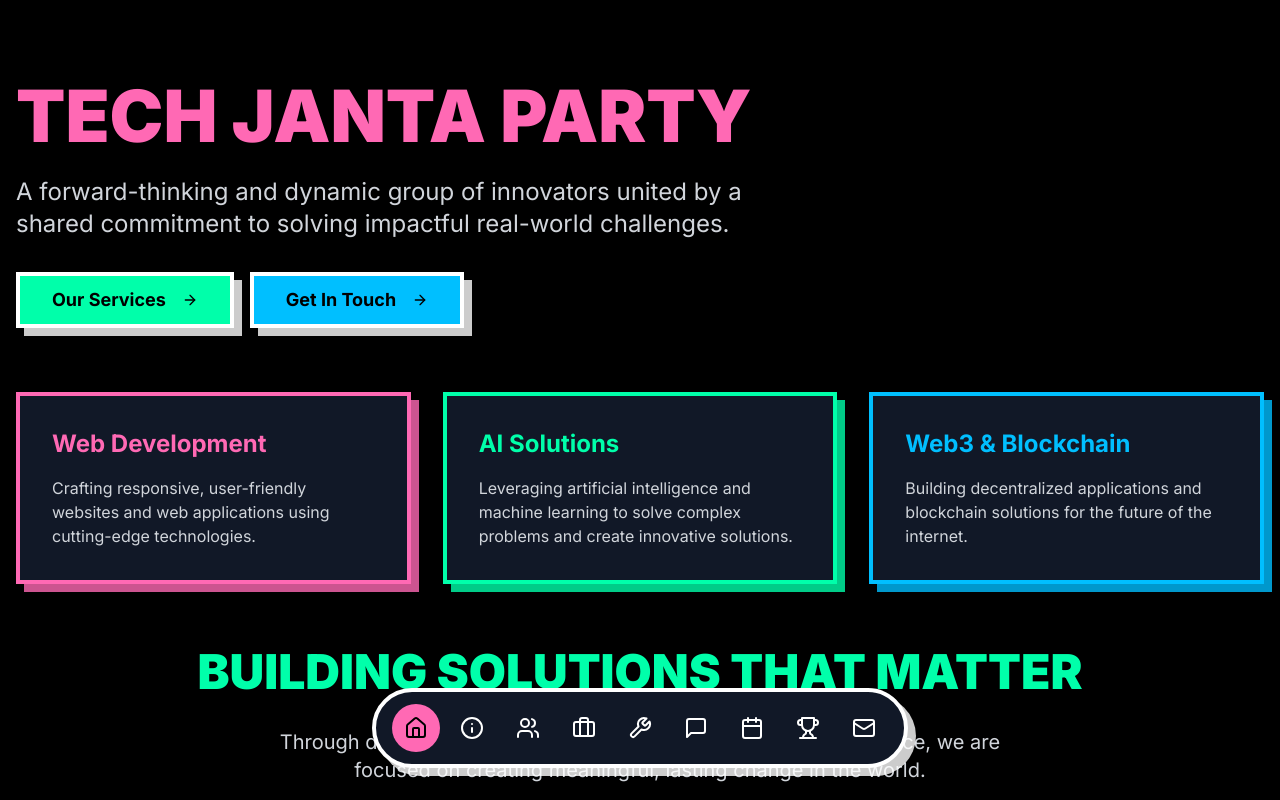
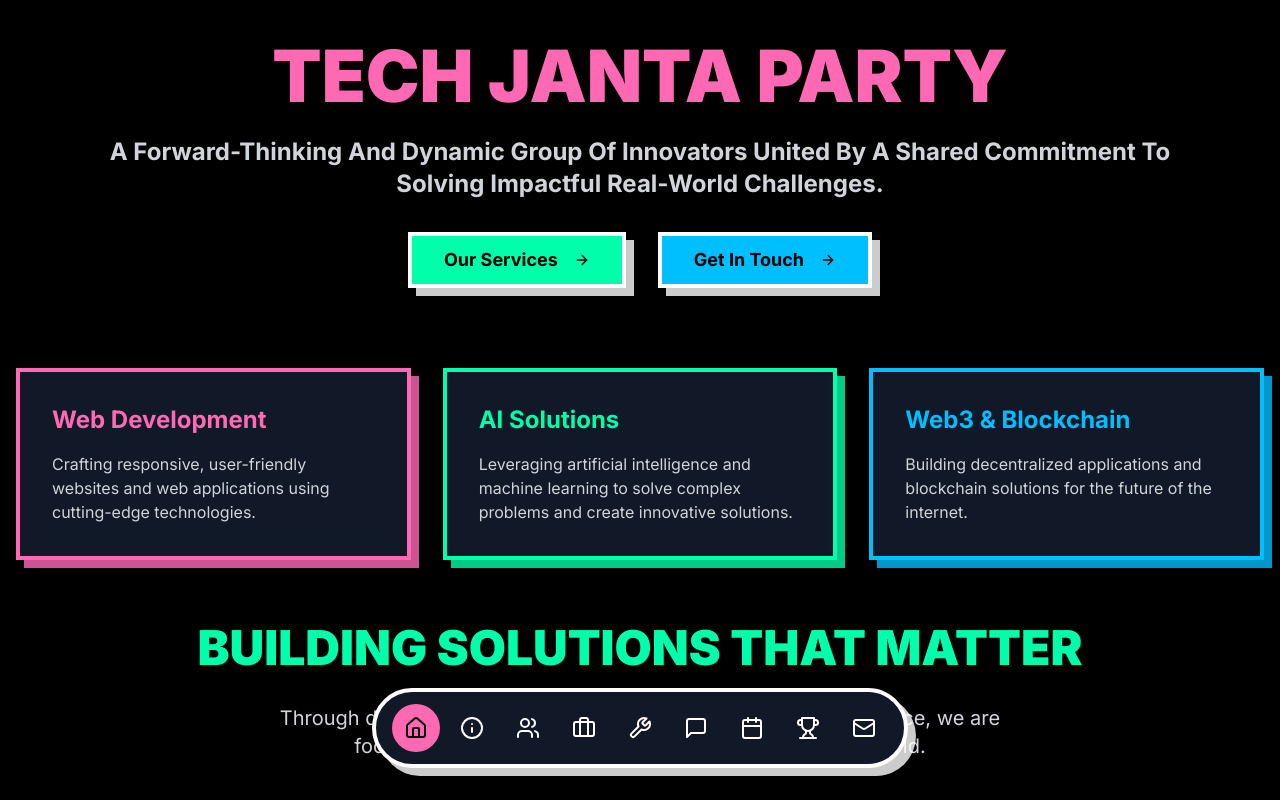
Before and after one commit to Megh2005/techjantaparty, a Next.js app: page / in a window 1280 px wide. Shown: the top 800 px of the page. Built offline with nearby package versions, Linux system fonts and the light colour scheme.

Commit message:
Update achievements statistics and improve layout structure on Home and Events pages

```diff
--- a/app/achievements/page.tsx
+++ b/app/achievements/page.tsx
@@ -93,13 +93,13 @@ export default function AchievementsPage() {
 
           <div className="grid grid-cols-1 md:grid-cols-3 gap-6 text-center">
             <div className="p-6">
-              <div className="text-4xl font-black text-neon-pink mb-4">10+</div>
+              <div className="text-4xl font-black text-neon-pink mb-4">20+</div>
               <p className="text-gray-300">Successful Projects Delivered</p>
             </div>
 
             <div className="p-6">
-              <div className="text-4xl font-black text-neon-blue mb-4">5,000+</div>
-              <p className="text-gray-300">Users Impacted</p>
+              <div className="text-4xl font-black text-neon-blue mb-4">50+</div>
+              <p className="text-gray-300">Companies Impacted</p>
             </div>
 
             <div className="p-6">
--- a/app/events/page.tsx
+++ b/app/events/page.tsx
@@ -142,7 +142,7 @@ export default function EventsPage() {
           <p className="text-xl max-w-3xl mx-auto mb-8 text-gray-300">
             Subscribe to our newsletter to receive updates about our upcoming events and activities.
           </p>
-          <Link href="/contact">
+          <Link href="#footer">
             <Button className="bg-neon-green hover:bg-neon-green/90 text-black font-bold text-lg py-6 px-8 rounded-none transform hover:translate-y-[-4px] hover:translate-x-[4px] transition-transform border-4 border-white shadow-[8px_8px_0px_0px_rgba(255,255,255,0.8)]">
               Subscribe Now
             </Button>
--- a/app/page.tsx
+++ b/app/page.tsx
@@ -4,15 +4,16 @@ import { ArrowRight } from "lucide-react"
 
 export default function Home() {
   return (
-    <main className="min-h-screen bg-black text-white">
-      <div className="container mx-auto px-4 py-20">
-        <div className="mb-16">
-          <h1 className="text-5xl md:text-7xl items-center justify-center font-black mb-6 text-neon-pink">TECH JANTA PARTY</h1>
-          <p className="text-xl md:text-2xl max-w-3xl mb-8 text-gray-300">
+    <main className="min-h-screen bg-black text-white flex flex-col">
+      {/* Hero section with centered content */}
+      <div className="flex-grow flex items-center justify-center">
+        <div className="container mx-auto px-4 text-center">
+          <h1 className="text-5xl md:text-7xl font-black mb-6 mt-10 text-neon-pink">TECH JANTA PARTY</h1>
+          <p className="text-xl md:text-2xl mx-auto capitalize font-bold max-w-3xl sm:max-w-6xl mb-8 text-gray-300">
             A forward-thinking and dynamic group of innovators united by a shared commitment to solving impactful
             real-world challenges.
           </p>
-          <div className="flex flex-wrap gap-4">
+          <div className="flex flex-wrap justify-center gap-8">
             <Link href="/services">
               <Button className="bg-neon-green hover:bg-neon-green/90 text-black font-bold text-lg py-6 px-8 rounded-none transform hover:translate-y-[-4px] hover:translate-x-[4px] transition-transform border-4 border-white shadow-[8px_8px_0px_0px_rgba(255,255,255,0.8)]">
                 Our Services
@@ -27,7 +28,10 @@ export default function Home() {
             </Link>
           </div>
         </div>
+      </div>
 
+      {/* Services section */}
+      <div className="container mx-auto px-4 py-20">
         <div className="grid grid-cols-1 md:grid-cols-3 gap-8 mb-16">
           <div className="bg-gray-900 p-8 border-4 border-neon-pink shadow-[8px_8px_0px_0px_rgba(255,105,180,0.8)]">
             <h3 className="text-2xl font-bold mb-4 text-neon-pink">Web Development</h3>
--- a/components/footer.tsx
+++ b/components/footer.tsx
@@ -23,7 +23,7 @@ export default function Footer() {
     }
   }
   return (
-    <footer className="bg-gray-900 text-white py-12 border-t-4 border-neon-pink">
+    <footer id="footer" className="bg-gray-900 text-white py-12 border-t-4 border-neon-pink">
       <div className="container mx-auto px-4">
         <div className="flex flex-col md:flex-row justify-between items-center mb-8">
           <div className="mb-6 md:mb-0">
```
